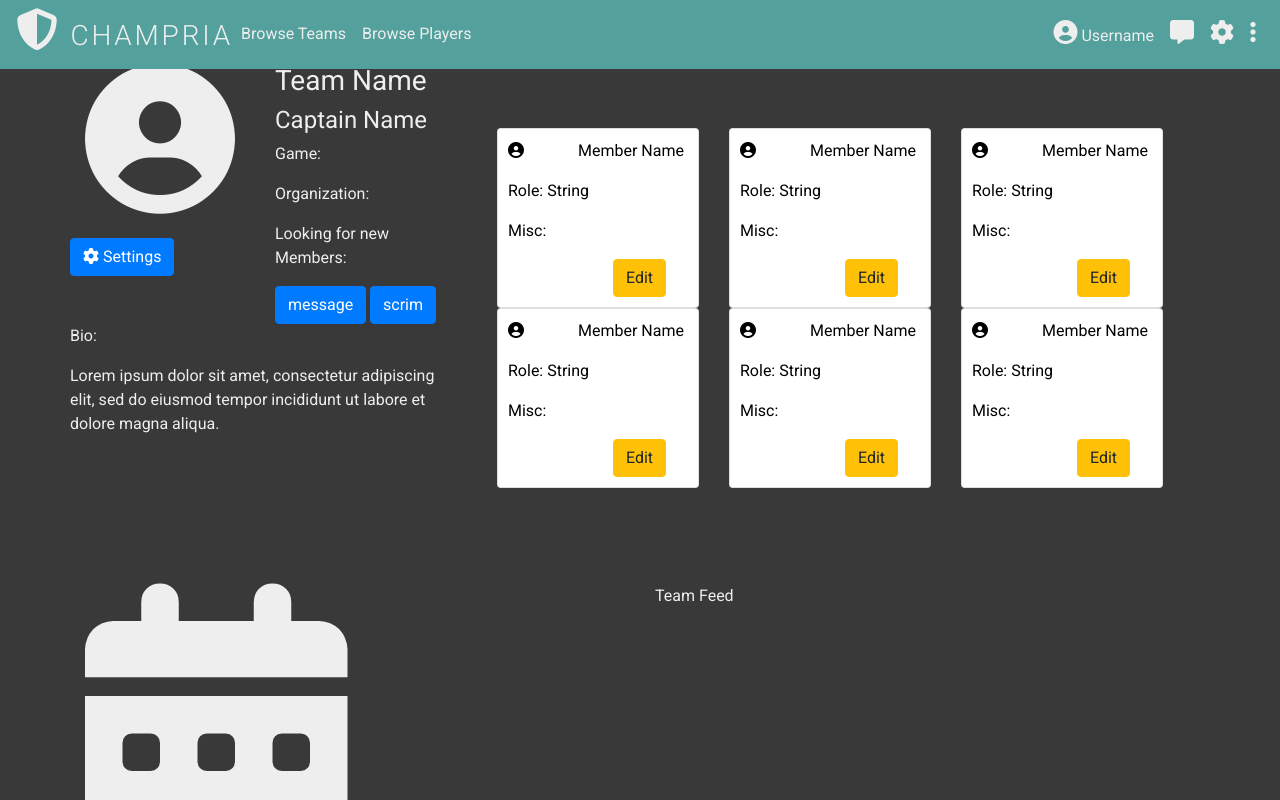
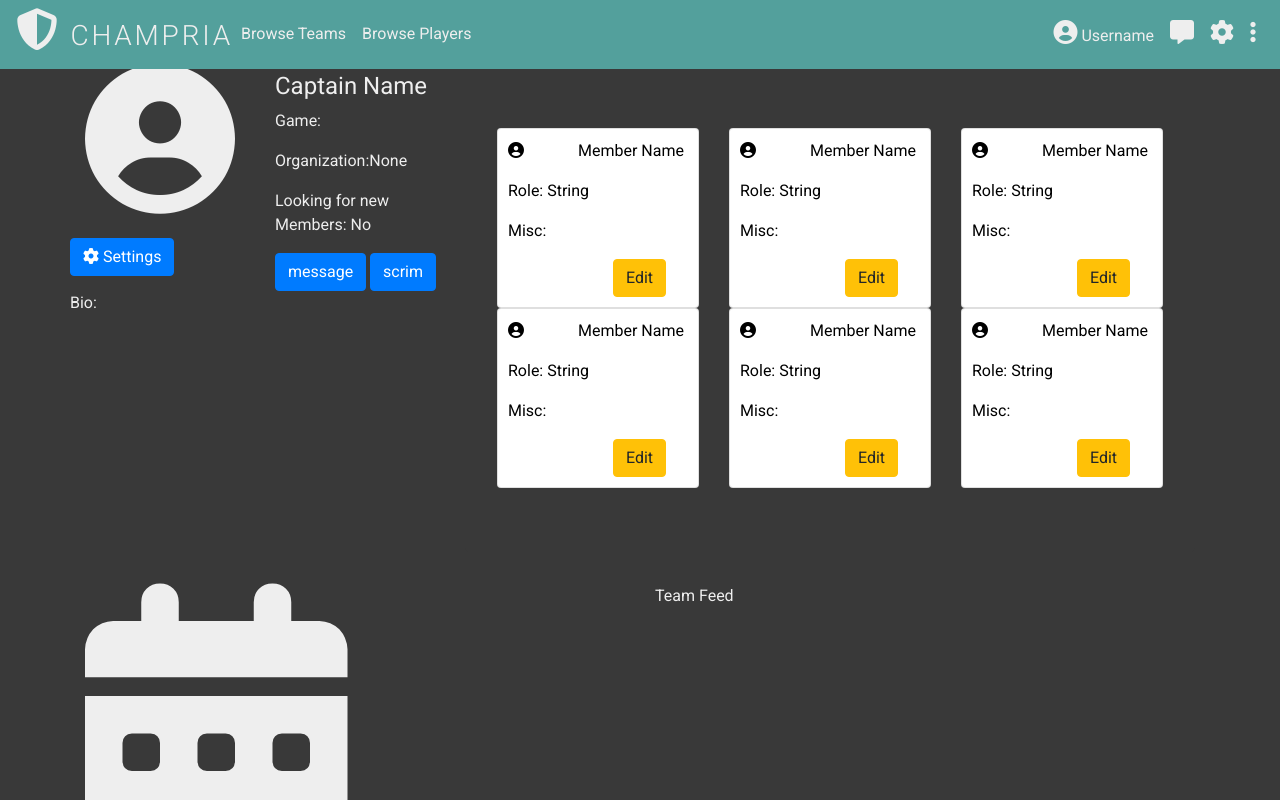
Before and after one commit to champria/main-site, a React (Create React App) app in the folder client/: page /team/1/page in a window 1280 px wide. Shown: the top 800 px of the page. Built offline with nearby package versions, Linux system fonts and the light colour scheme.

Commit message:
started team page display

```diff
--- a/client/src/App.js
+++ b/client/src/App.js
@@ -75,7 +75,6 @@ constructor(props){
   }
 
   passedTeamObject(data){
-    console.log(data)
     this.setState({
       team:{
         name:data.name,
--- a/client/src/components/players/PlayerAccount.js
+++ b/client/src/components/players/PlayerAccount.js
@@ -7,7 +7,6 @@ import "./styles/PlayerAccount.css";
 
 export default class PlayerAccount extends Component {
   render() {
-    console.log(this.props.data.banner)
     return (
       <div
       className="container" id="player-account">
--- a/client/src/components/teams/TeamAccount.js
+++ b/client/src/components/teams/TeamAccount.js
@@ -7,15 +7,49 @@ import TeamFeed from "./TeamFeed";
 import "./styles/Teams.css";
 
 export default class TeamAccount extends Component {
+
+constructor(props){
+  super(props)
+  this.state={
+    captain:""
+  }
+  this.findRole = this.findRole.bind(this)
+}
+
+
+
+findRole(data){
+  let member = data.filter(member => {
+    return member.role === "captain"
+  })
+  this.setState({
+    // todo: fix this!!
+    captain: member
+  })
+}
+
+componentDidMount(){
+  this.findRole(this.props.data.members)
+}
+
   render() {
     return (
       <div className="container text-left">
         <div className="row">
           <div className="col-4">
-            <TeamInfo />
+            <TeamInfo
+            img={this.props.data.image}
+            name={this.props.data.name}
+            game={this.props.data.game}
+            organization={this.props.data.organization}
+            isLookingForMembers={this.props.data.isLookingForMembers}
+            bio={this.props.data.bio}
+            />
           </div>
           <div className="col-8">
-            <TeamMembers />
+            <TeamMembers
+            members={this.props.data.members}
+            />
           </div>
         </div>
         <div className="row">
@@ -23,7 +57,7 @@ export default class TeamAccount extends Component {
             <Calendar />
           </div>
           <div className="col">
-            <TeamFeed />
+            <TeamFeed files={this.props.data.files}/>
           </div>
         </div>
       </div>
--- a/client/src/components/teams/TeamInfo.js
+++ b/client/src/components/teams/TeamInfo.js
@@ -1,13 +1,14 @@
-import React, { Component,Fragment } from "react";
+import React, { Fragment } from "react";
 import {Link} from "react-router-dom"
 
-export default class TeamInfo extends Component {
-  render() {
+export default function TeamInfo(props){
     return (
       <Fragment>
       <div className="row">
         <div className="col">
-          <i class="fas fa-user-circle" style={{ fontSize: "150px" }}></i>
+          {props.img
+          ? <img src={props.img} alt={props.name} />
+          : <i class="fas fa-user-circle" style={{ fontSize: "150px" }}></i>}
           <br/>
           <br/>
           <div className="row">
@@ -17,11 +18,11 @@ export default class TeamInfo extends Component {
           </div>
         </div>
         <div className="col">
-          <h3>Team Name</h3>
+    <h3 className="display-4">{props.name}</h3>
           <h4>Captain Name</h4>
-          <p>Game:</p>
-          <p>Organization:</p>
-          <p>Looking for new Members:</p>
+<p>Game: {props.game}</p>
+<p>Organization:{props.organization ? props.organization : "None"}</p>
+<p>Looking for new Members: {props.lookingForNewMembers ? "Yes" : "No" }</p>
           <div className="row">
             <div className="col-6">
               <button className="btn btn-primary">message</button>
@@ -34,9 +35,9 @@ export default class TeamInfo extends Component {
       </div>
       <div className="row">
         <p>Bio:</p>
-        <p>Lorem ipsum dolor sit amet, consectetur adipiscing elit, sed do eiusmod tempor incididunt ut labore et dolore magna aliqua.</p>
+        <p>{props.bio}</p>
       </div>
       </Fragment>
     );
-  }
+
 }
```
